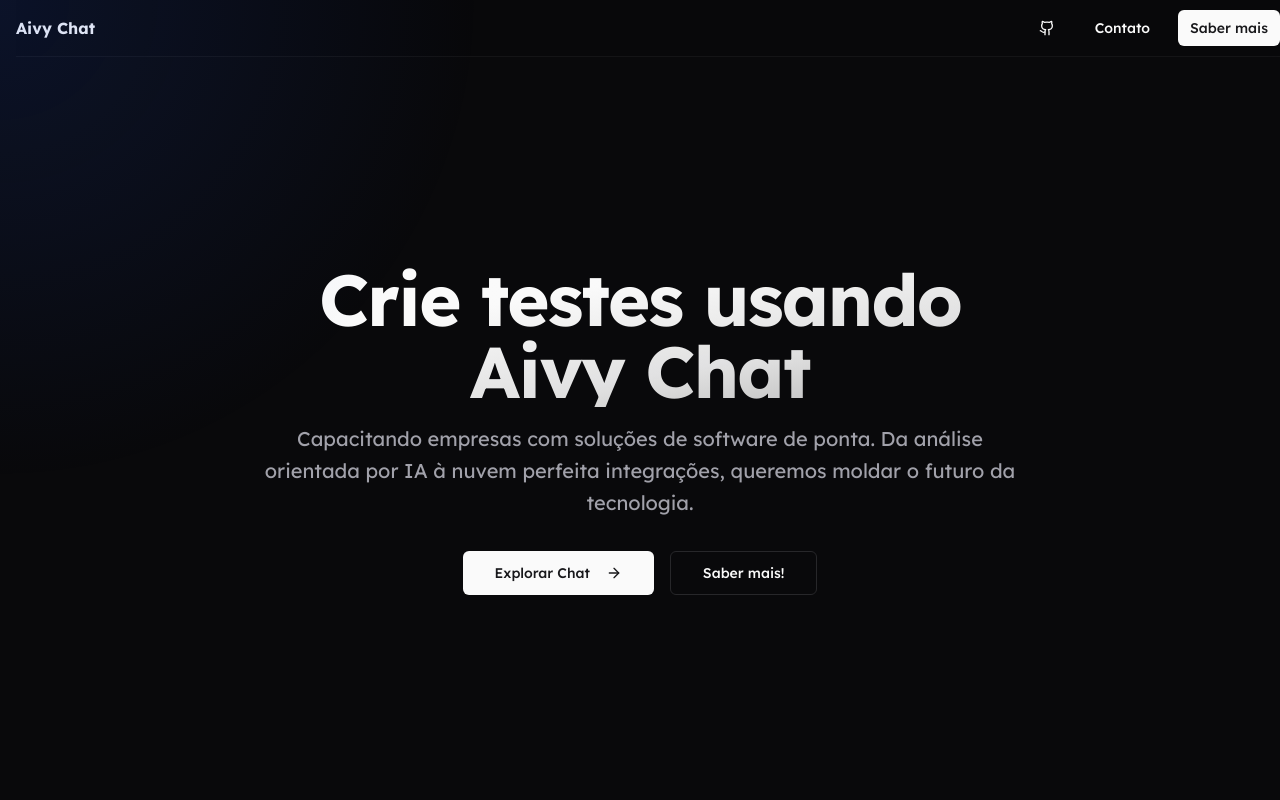
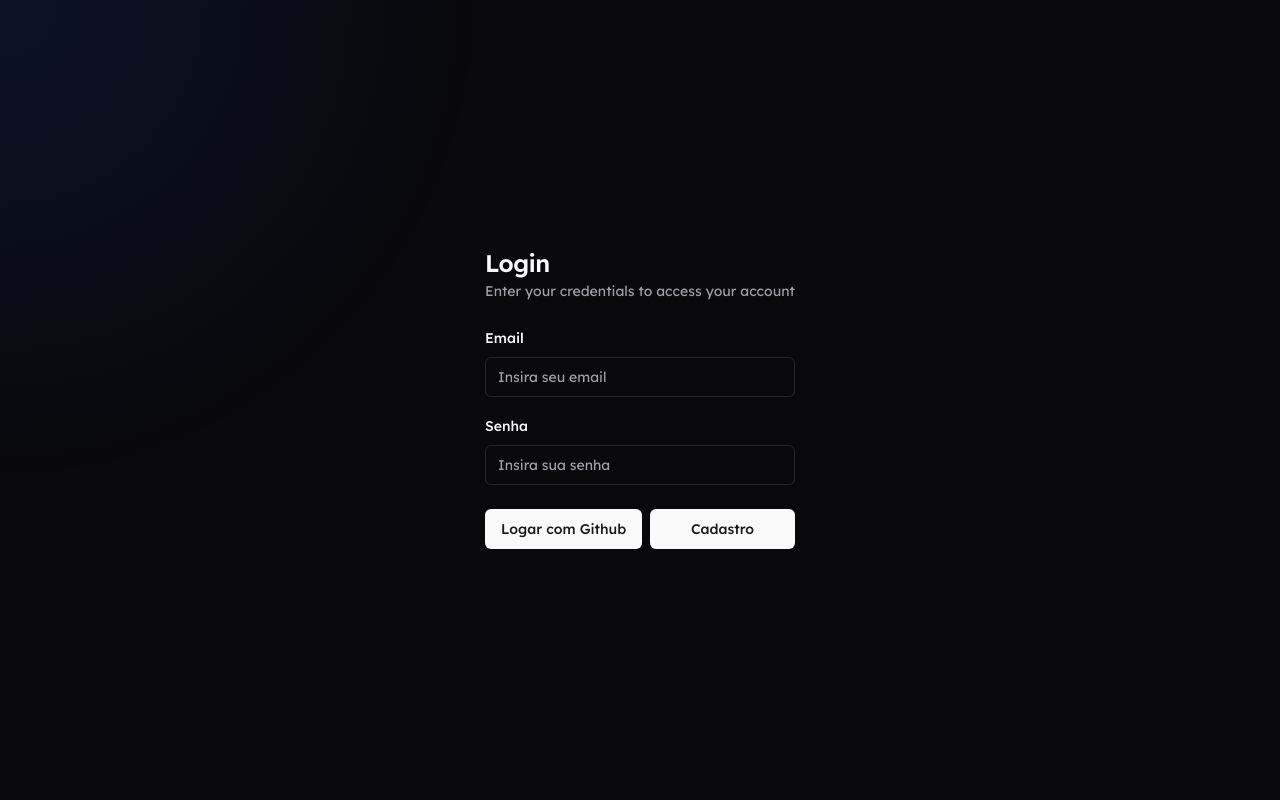
Before and after one commit to brunoidalgo/aivy-chat, a Next.js app: page / in a window 1280 px wide. Shown: the top 800 px of the page. Built offline with nearby package versions, Linux system fonts and the light colour scheme.

Commit message:
Feature: Add a login button

```diff
--- /dev/null
+++ b/app/homepage/page.tsx
@@ -0,0 +1,38 @@
+"use client"
+
+import Navbar from "@/components/navbar"
+import Hero from "@/components/hero"
+import Features from "@/components/features"
+import CTA from "@/components/cta"
+import Footer from "@/components/footer"
+import { useState, useEffect } from "react"
+import { MobileDropdownMenu } from "@/components/mobile-dropdown-menu"
+
+export default function Homepage() {
+    const [isMobile, setIsMobile] = useState(false);
+
+    useEffect(() => {
+        function handleResize() {
+            setIsMobile(window.innerWidth < 768);
+        }
+
+        window.addEventListener('resize', handleResize);
+        handleResize();
+
+        return () => window.removeEventListener('resize', handleResize);
+    }, []);
+
+    return (
+        <div className="relative min-h-screen sm:w-full">
+
+            <div className="relative z-10">
+                {isMobile && <MobileDropdownMenu />}
+                {!isMobile && <Navbar />}
+                <Hero />
+                <Features />
+                <CTA />
+                <Footer />
+            </div>
+        </div>
+    );
+}
--- /dev/null
+++ b/app/page.jsx
@@ -0,0 +1,10 @@
+import Login from "@/components/login";
+
+export default async function Home() {
+
+  return (
+    <>
+      <Login />
+    </>
+  );
+}
--- a/app/page.tsx
+++ /dev/null
@@ -1,38 +0,0 @@
-"use client"
-
-import Navbar from "@/components/navbar"
-import Hero from "@/components/hero"
-import Features from "@/components/features"
-import CTA from "@/components/cta"
-import Footer from "@/components/footer"
-import { useState, useEffect } from "react"
-import { MobileDropdownMenu } from "@/components/mobile-dropdown-menu"
-
-export default function Home() {
-  const [isMobile, setIsMobile] = useState(false);
-
-  useEffect(() => {
-    function handleResize() {
-      setIsMobile(window.innerWidth < 768);
-    }
-
-    window.addEventListener('resize', handleResize);
-    handleResize();
-
-    return () => window.removeEventListener('resize', handleResize);
-  }, []);
-
-  return (
-    <div className="relative min-h-screen sm:w-full">
-
-      <div className="relative z-10">
-        {isMobile && <MobileDropdownMenu />}
-        {!isMobile && <Navbar />}
-        <Hero />
-        <Features />
-        <CTA />
-        <Footer />
-      </div>
-    </div>
-  );
-}
--- /dev/null
+++ b/app/unauthorization/page.jsx
@@ -0,0 +1,5 @@
+export default function Unauthorization() {
+    return (
+        <div>Sem autorização</div>
+    )
+}
--- /dev/null
+++ b/components/button-logout.jsx
@@ -0,0 +1,12 @@
+"use client"
+
+import { Button } from "@/components/ui/button"
+import { signOut } from "next-auth/react"
+
+export default function ButtonLogout() {
+    return (
+        <Button className="text-white bg-transparent hover:bg-transparent" onClick={() => signOut({ callbackUrl: "/" })}>
+            Sair
+        </Button>
+    )
+}
--- /dev/null
+++ b/components/login.jsx
@@ -0,0 +1,74 @@
+"use client"
+
+import { useState } from "react"
+import { Formik, Form, Field } from "formik"
+import * as Yup from "yup"
+import { Button } from "@/components/ui/button"
+import { Input } from "@/components/ui/input"
+import { Label } from "@/components/ui/label"
+import { Alert, AlertDescription } from "@/components/ui/alert"
+import { Card, CardContent, CardDescription, CardFooter, CardHeader, CardTitle } from "@/components/ui/card"
+import { signIn } from 'next-auth/react';
+
+const LoginSchema = Yup.object().shape({
+    email: Yup.string().email("Email inválido").required("Obrigatório"),
+    password: Yup.string().min(8, "Senha deve ser mais do que 8 caracteres").required("Obrigatório"),
+})
+
+export default function LoginPage() {
+    const [loginError, setLoginError] = useState(null)
+
+    const handleSubmit = async (values, { setSubmitting }) => {
+        try {
+            await new Promise((resolve) => setTimeout(resolve, 1000))
+            console.log("Login successful", values)
+        } catch (error) {
+            setLoginError("Invalid email or password")
+        } finally {
+            setSubmitting(false)
+        }
+    }
+
+    return (
+        <div className="flex items-center justify-center min-h-screen">
+            <Card className="max-w-md">
+                <CardHeader>
+                    <CardTitle>Login</CardTitle>
+                    <CardDescription>Enter your credentials to access your account</CardDescription>
+                </CardHeader>
+                <Formik initialValues={{ email: "", password: "", age: "" }} validationSchema={LoginSchema} onSubmit={handleSubmit}>
+                    {({ errors, touched, isSubmitting }) => (
+                        <Form>
+                            <CardContent className="space-y-4">
+                                <div className="space-y-2">
+                                    <Label htmlFor="email">Email</Label>
+                                    <Field as={Input} id="email" name="email" type="email" placeholder="Insira seu email" />
+                                    {errors.email && touched.email && <p className="text-sm text-red-500">{errors.email}</p>}
+                                </div>
+                                <div className="space-y-2">
+                                    <Label htmlFor="password">Senha</Label>
+                                    <Field as={Input} id="password" name="password" type="password" placeholder="Insira sua senha" />
+                                    {errors.password && touched.password && <p className="text-sm text-red-500">{errors.password}</p>}
+                                </div>
+
+                                {loginError && (
+                                    <Alert variant="destructive">
+                                        <AlertDescription>{loginError}</AlertDescription>
+                                    </Alert>
+                                )}
+                            </CardContent>
+                            <CardFooter className="flex gap-2">
+                                <Button className="w-full" onClick={() => signIn('github', { callbackUrl: "/homepage" })}>
+                                    Logar com Github
+                                </Button>
+                                <Button type="submit" className="w-full" disabled={isSubmitting}>
+                                    {isSubmitting ? "Cadastrando..." : "Cadastro"}
+                                </Button>
+                            </CardFooter>
+                        </Form>
+                    )}
+                </Formik>
+            </Card>
+        </div>
+    )
+}
--- a/components/navbar.tsx
+++ b/components/navbar.tsx
@@ -1,14 +1,28 @@
+"use client"
+
 import Link from "next/link"
 import { Button } from "@/components/ui/button"
 import { Github } from "lucide-react"
+import { redirect } from "next/navigation";
+import { getServerSession } from "next-auth"
+import ButtonLogout from "@/components/button-logout"
 
-export default function Navbar() {
+
+export default async function Navbar() {
+
+  const session = await getServerSession();
+
+  if (!session) {
+    redirect('/unauthorization')
+  }
+
   return (
     <header className="ml-4 flex justify-between sticky top-0 z-50 w-full border-b border-border/40 bg-background/95 backdrop-blur supports-[backdrop-filter]:bg-background/60">
       <div className="max-xl:container flex items-center h-14 max-w-screen-2xl">
         <Link href="/chat" className="mr-6 flex items-center space-x-2">
           <span className="font-bold">Aivy Chat</span>
         </Link>
+        <ButtonLogout />
       </div>
       <div className="flex items-center space-x-4 mr-4">
         <Link href="https://github.com/brunoidalgo/aivy-chat" target="_blank" rel="noreferrer">
--- a/components/ui/label.tsx
+++ b/components/ui/label.tsx
@@ -1,56 +1,26 @@
+"use client"
+
 import * as React from "react"
-import { Slot } from "@radix-ui/react-slot"
+import * as LabelPrimitive from "@radix-ui/react-label"
 import { cva, type VariantProps } from "class-variance-authority"
 
 import { cn } from "@/lib/utils"
 
-const buttonVariants = cva(
-  "inline-flex items-center justify-center gap-2 whitespace-nowrap rounded-md text-sm font-medium ring-offset-background transition-colors focus-visible:outline-none focus-visible:ring-2 focus-visible:ring-ring focus-visible:ring-offset-2 disabled:pointer-events-none disabled:opacity-50 [&_svg]:pointer-events-none [&_svg]:size-4 [&_svg]:shrink-0",
-  {
-    variants: {
-      variant: {
-        default: "bg-primary text-primary-foreground hover:bg-primary/90",
-        destructive:
-          "bg-destructive text-destructive-foreground hover:bg-destructive/90",
-        outline:
-          "border border-input bg-background hover:bg-accent hover:text-accent-foreground",
-        secondary:
-          "bg-secondary text-secondary-foreground hover:bg-secondary/80",
-        ghost: "hover:bg-accent hover:text-accent-foreground",
-        link: "text-primary underline-offset-4 hover:underline",
-      },
-      size: {
-        default: "h-10 px-4 py-2",
-        sm: "h-9 rounded-md px-3",
-        lg: "h-11 rounded-md px-8",
-        icon: "h-10 w-10",
-      },
-    },
-    defaultVariants: {
-      variant: "default",
-      size: "default",
-    },
-  }
+const labelVariants = cva(
+    "text-sm font-medium leading-none peer-disabled:cursor-not-allowed peer-disabled:opacity-70"
 )
 
-export interface ButtonProps
-  extends React.ButtonHTMLAttributes<HTMLButtonElement>,
-  VariantProps<typeof buttonVariants> {
-  asChild?: boolean
-}
+const Label = React.forwardRef<
+    React.ElementRef<typeof LabelPrimitive.Root>,
+    React.ComponentPropsWithoutRef<typeof LabelPrimitive.Root> &
+    VariantProps<typeof labelVariants>
+>(({ className, ...props }, ref) => (
+    <LabelPrimitive.Root
+        ref={ref}
+        className={cn(labelVariants(), className)}
+        {...props}
+    />
+))
+Label.displayName = LabelPrimitive.Root.displayName
 
-const Button = React.forwardRef<HTMLButtonElement, ButtonProps>(
-  ({ className, variant, size, asChild = false, ...props }, ref) => {
-    const Comp = asChild ? Slot : "button"
-    return (
-      <Comp
-        className={cn(buttonVariants({ variant, size, className }))}
-        ref={ref}
-        {...props}
-      />
-    )
-  }
-)
-Button.displayName = "Button"
-
-export { Button, buttonVariants }
+export { Label }
--- a/package.json
+++ b/package.json
@@ -22,7 +22,7 @@
     "@radix-ui/react-dialog": "^1.1.4",
     "@radix-ui/react-dropdown-menu": "^2.1.4",
     "@radix-ui/react-hover-card": "^1.1.4",
-    "@radix-ui/react-label": "^2.1.1",
+    "@radix-ui/react-label": "^2.1.2",
     "@radix-ui/react-menubar": "^1.1.4",
     "@radix-ui/react-navigation-menu": "^1.2.3",
     "@radix-ui/react-popover": "^1.1.4",
@@ -46,10 +46,12 @@
     "cmdk": "1.0.4",
     "date-fns": "4.1.0",
     "embla-carousel-react": "8.5.1",
+    "formik": "^2.4.6",
     "framer-motion": "^12.4.2",
     "input-otp": "1.4.1",
     "lucide-react": "^0.454.0",
     "next": "14.2.16",
+    "next-auth": "^4.24.11",
     "next-themes": "^0.4.4",
     "react": "^18",
     "react-day-picker": "8.10.1",
@@ -63,6 +65,7 @@
     "tailwind-merge": "^2.5.5",
     "tailwindcss-animate": "^1.0.7",
     "vaul": "^0.9.6",
+    "yup": "^1.6.1",
     "zod": "^3.24.2"
   },
   "devDependencies": {
```
Also changed, not shown: app/api/auth/[...nextauth]/route.js (added, +13 -0 lines), tsconfig.json (+18 -4 lines), 1 other file (tests, documents, lock files or other folders).
